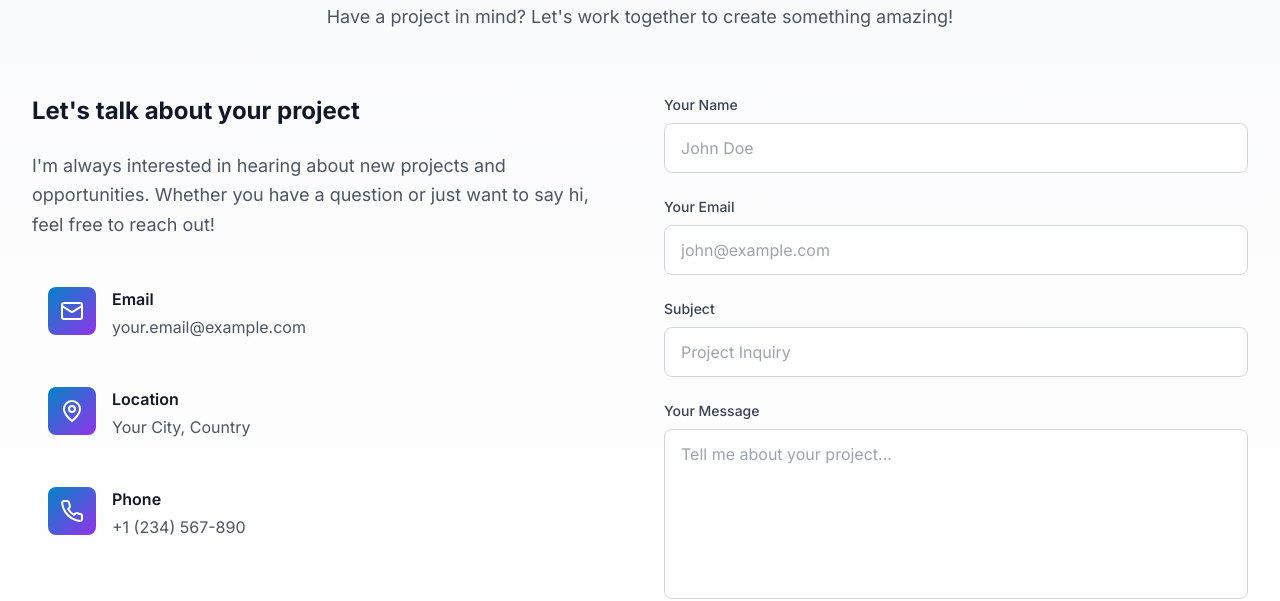
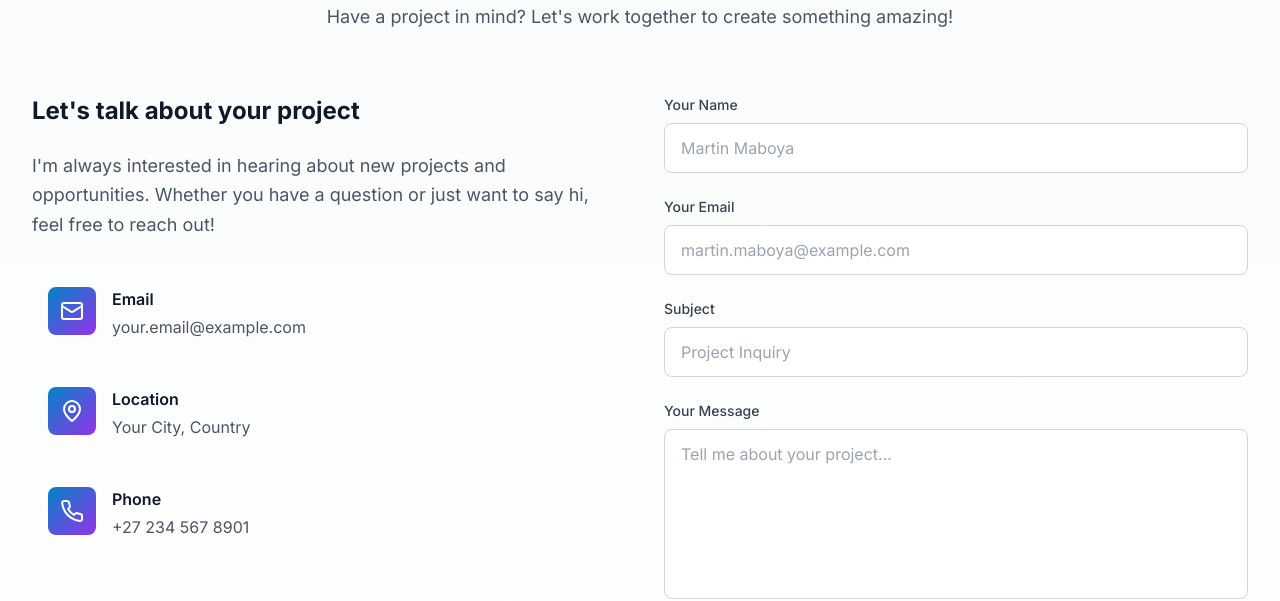
Before and after one commit to martinmaboya/Martin-s-Portfolio, a Next.js app: page / in a window 1280 px wide. Shown: the part 4520-5121 px from the top of the page. Built offline with nearby package versions, Linux system fonts and the light colour scheme.

Commit message:
changed placedholders on Contact form

```diff
--- a/components/Contact.tsx
+++ b/components/Contact.tsx
@@ -112,7 +112,7 @@ export default function Contact() {
                     href="tel:+1234567890"
                     className="text-gray-600 hover:text-primary-600 transition-colors"
                   >
-                    +1 (234) 567-890
+                    +27 234 567 8901
                   </a>
                 </div>
               </div>
@@ -133,7 +133,7 @@ export default function Contact() {
                 onChange={handleChange}
                 required
                 className="w-full px-4 py-3 border border-gray-300 rounded-lg focus:ring-2 focus:ring-primary-600 focus:border-transparent transition-all outline-none"
-                placeholder="John Doe"
+                placeholder="Martin Maboya"
               />
             </div>
 
@@ -149,7 +149,7 @@ export default function Contact() {
                 onChange={handleChange}
                 required
                 className="w-full px-4 py-3 border border-gray-300 rounded-lg focus:ring-2 focus:ring-primary-600 focus:border-transparent transition-all outline-none"
-                placeholder="john@example.com"
+                placeholder="martin.maboya@example.com"
               />
             </div>
 
```
